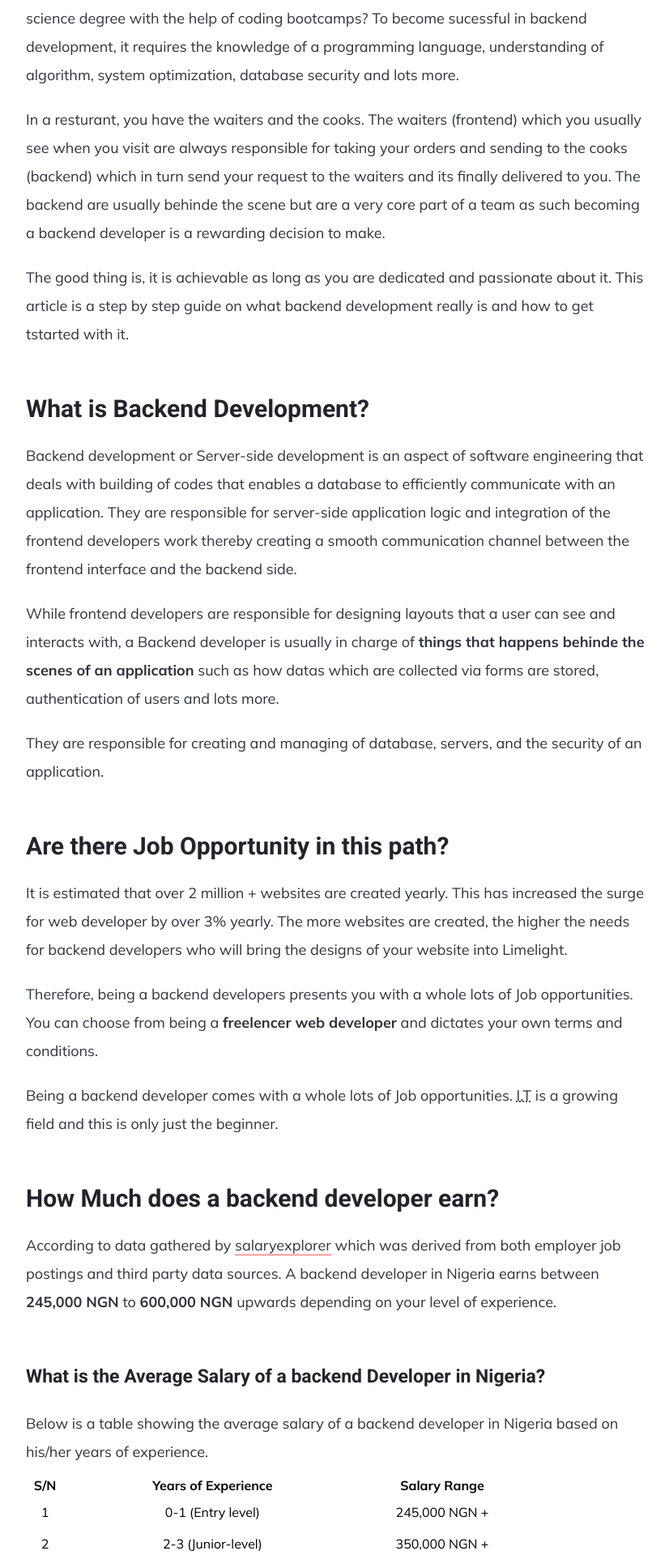
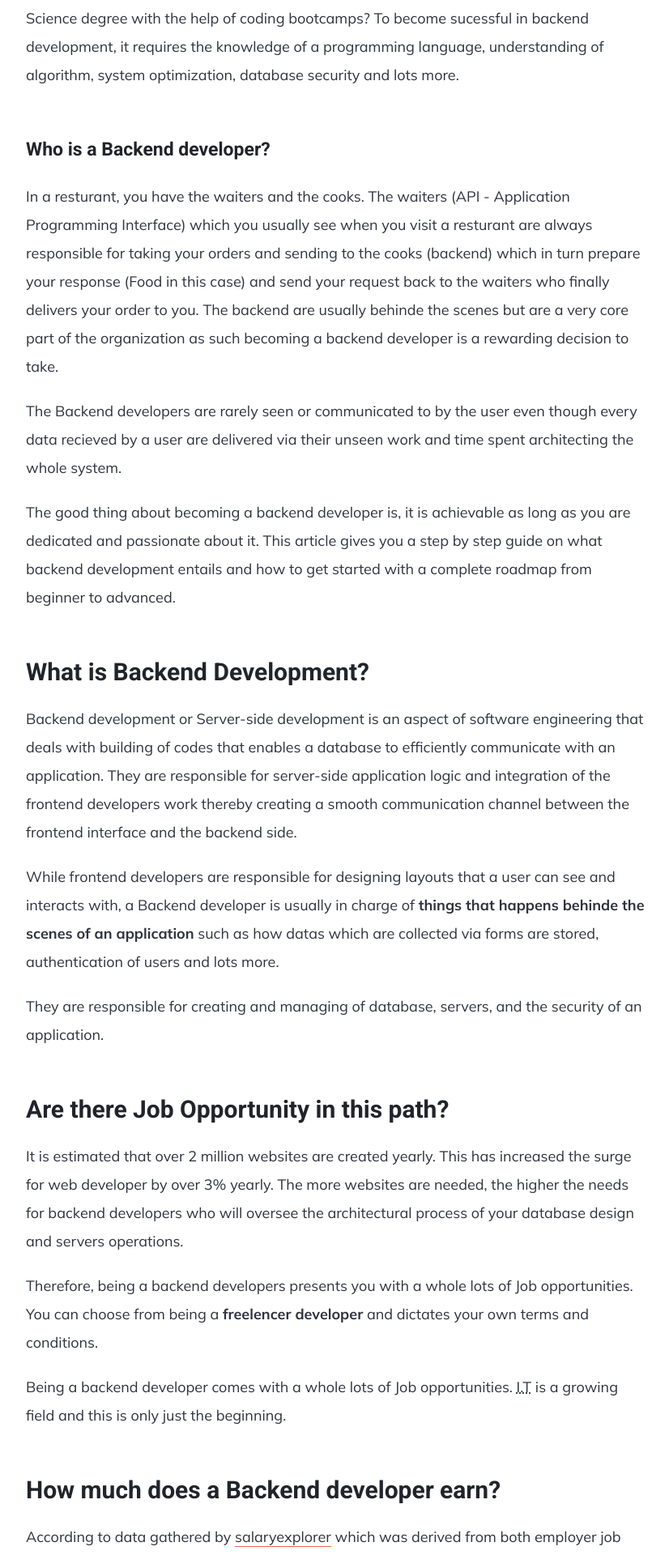
Before and after one commit to Orisfina/orisfina-bootcamp-v2, a Next.js app: page /blog/how-to-become-a-backend-developer-as-a-beginner in a window 1280 px wide. Shown: the part 420-2340 px from the top of the page at 81% size, without its empty margins (224-1050 px from the left). Built offline with nearby package versions, Linux system fonts and the light colour scheme.

Commit message:
fixing registration bud #1

```diff
--- a/components/RegistrationForm.js
+++ b/components/RegistrationForm.js
@@ -4,7 +4,7 @@ export default function RegistrationForm() {
   return (
     <>
     <form name='Registration-form' method='POST' action='/success' data-netlify="true">
-              <input type="hidden" name="form-name" value="Registration Form" />
+              <input type="hidden" name="form-name" value="Registration-Form" />
                    <div className='form-group'>
                      <label className='form-label'> Email </label>
                      <input type='email' name='email' className='group-field' required />
--- a/pages/blog/how-to-become-a-backend-developer-as-a-beginner.tsx
+++ b/pages/blog/how-to-become-a-backend-developer-as-a-beginner.tsx
@@ -27,17 +27,23 @@ const backendDevelopment:NextPage = () => {
                </header>
             <div className={styles.container}>
             <p className={styles.paragraph}>
-                Do you know you can become a backend developer today without a formal computer science degree with the help of coding bootcamps?
+                Do you know you can become a backend developer today without a formal Computer Science degree with the help of coding bootcamps?
                 To become sucessful in backend development, it requires the knowledge of a programming language, understanding of algorithm, system optimization, database security and lots more.
             </p>
+            <h3 className={styles.tertiaryHeader} >
+                Who is a Backend developer?
+            </h3>
             <p className={styles.paragraph}>
                 In a resturant, you have the waiters and the cooks.
-                The waiters (frontend) which you usually see when you visit are always responsible for taking your orders and sending to the cooks (backend) which in turn send your request to the waiters and its finally delivered to you.
-                The backend are usually behinde the scene but are a very core part of a team as such becoming a backend developer is a rewarding decision to make.
+                The waiters (API - Application Programming Interface) which you usually see when you visit a resturant are always responsible for taking your orders and sending to the cooks (backend) which in turn prepare your response (Food in this case) and send your request back to the waiters who finally delivers your order to you.
+                The backend are usually behinde the scenes but are a very core part of the organization as such becoming a backend developer is a rewarding decision to take.
             </p>
             <p className={styles.paragraph}>
-                The good thing is, it is achievable as long as you are dedicated and passionate about it.
-                This article is a step by step guide on what backend development really is and how to get tstarted with it.
+                The Backend developers are rarely seen or communicated to by the user even though every data recieved by a user are delivered via their unseen work and time spent architecting the whole system.
+            </p>
+            <p className={styles.paragraph}>
+                The good thing about becoming a backend developer is, it is achievable as long as you are dedicated and passionate about it.
+                This article gives you a step by step guide on what backend development entails and how to get started with a complete roadmap from beginner to advanced.
             </p>
                 <h2 className={styles.secondaryHeader}>What is Backend Development?</h2>
                 <p className={styles.paragraph}>
@@ -54,20 +60,19 @@ const backendDevelopment:NextPage = () => {
 
                 <h2  className={styles.secondaryHeader}>Are there Job Opportunity in this path?</h2>
                 <p className={styles.paragraph}>
-                    It is estimated that over 2 million + websites are created yearly.
-                    This has increased the surge for web developer by over 3% yearly. The more websites are created, the higher the needs for backend developers who will bring the designs of your website into Limelight.
+                    It is estimated that over 2 million websites are created yearly.
+                    This has increased the surge for web developer by over 3% yearly. The more websites are needed, the higher the needs for backend developers who will oversee the architectural process of your database design and servers operations.
                 </p>
                 <p className={styles.paragraph}>
                     Therefore, being a backend developers presents you with a whole lots of Job opportunities.
-                    You can choose from being a <b>freelencer web developer</b> and dictates your own terms and conditions.
+                    You can choose from being a <b>freelencer developer</b> and dictates your own terms and conditions.
                 </p>
                 <p className={styles.paragraph}>
-                    Being a backend developer comes with a whole lots of Job opportunities. <abbr title="Information Technology">I.T</abbr> is a growing field and this is only just the beginner.
+                    Being a backend developer comes with a whole lots of Job opportunities. <abbr title="Information Technology">I.T</abbr> is a growing field and this is only just the beginning.
                 </p>
 
-
                 <h2 className={styles.secondaryHeader}>
-                    How Much does a backend developer earn?
+                    How much does a Backend developer earn?
                 </h2 >
                 <p className={styles.paragraph}>
                     According to data gathered by <Link href='http://www.salaryexplorer.com/salary-survey.php?loc=158&loctype=1&job=10390&jobtype=3'>
@@ -75,13 +80,13 @@ const backendDevelopment:NextPage = () => {
                               salaryexplorer
                         </a>
                     </Link> which was derived from both employer job postings and third party data sources.
-                    A backend developer in Nigeria earns between <b>245,000 NGN</b> to <b>600,000 NGN </b> upwards depending on your level of experience.
+                    A Backend developer in Nigeria earns between <b>245,000 NGN</b> to <b>600,000 NGN </b> upwards depending on your level of experience.
                 </p>
                 <h3 className={styles.tertiaryHeader}>
                     What is the Average Salary of a backend Developer in Nigeria?
                 </h3 >
                 <p className={styles.paragraph}>
-                    Below is a table showing the average salary of a backend developer in Nigeria based on his/her years of experience.
+                    Below is a table showing the average salary of a Backend developer in Nigeria based on his/her years of experience.
                 </p>
                 <table className={styles.table}>
                     <thead className={styles.tableHead}>
@@ -116,7 +121,7 @@ const backendDevelopment:NextPage = () => {
                 </table>
 
                 <h3 className={styles.tertiaryHeader} >
-                   What is the Average Salary of a backend developer in europe
+                   What is the Average Salary of a backend developer in Europe?
                 </h3 >
                 <p className={`${styles.paragraph} pb-m`}>
                     Below is a table showing the average salary of a backend developer in Europe based on his/her years of experience.
@@ -133,7 +138,7 @@ const backendDevelopment:NextPage = () => {
                         <tr>
                             <td className={styles.tableData}>1</td>
                             <td className={styles.tableData}>0-1 (Entry level)</td>
-                            <td className={styles.tableData}>55,000 USD +</td>
+                            <td className={styles.tableData}>65,000 USD +</td>
                         </tr>
                         <tr>
                             <td className={styles.tableData}>2</td>
@@ -153,43 +158,43 @@ const backendDevelopment:NextPage = () => {
                     </tbody>
                 </table>
                 <p className={styles.paragraph}>
-                    The above ranges may differ based on several reasons such as company size, reputation etc.
-                    The big players company tends to follow the standard while startups companies most likey always play to the naive of most entry level candidates.
+                    The above ranges may differ based on several reasons such as company size, company reputation etc.
+                    The big players company tends to follow the standard salary pay while others may not.
                 </p>
                 <p className={styles.paragraph}>
-                    It is advisable to learn how to negotiate during this phase of your job hunt. You can go through our step by step guide on <Link href='/'>
-                        <a className={styles.link} target='_blank
+                    It is advisable to learn how to negotiate during this phase of your job hunt. You can go through our step by step guide on <Link href='#how-to-negotiate-salary-when-interviewing-a-company'>
+                        <a className={`${styles.link} disabled`}target='_blank
                         '>
                         how to negotiate your salary
                         </a>
                     </Link>  when interviewing with a company.
-                    Negotiation is a skill which must be learn inorder to get a better and standard salary during your job interview.
+                    Negotiation is a skill which must be learnt inorder to get a better and standard salary during your job interview.
                 </p>
                 <h2 className={styles.tertiaryHeader}>
-                    Who is an entry-level developer?
+                    Who is an Entry-level developer?
                 </h2 >
                 <p className={styles.paragraph}>
-                    An entry-level developer can be referred to a person who is just starting his/her career with little knownledge about some programming language and has about 2-3 projects tied to their portfolio.
-                    An entry level developer should be able to design webpages using HTML5, CSS3, and Javascript.
+                    An Entry-level developer can be referred to a person who is just starting his/her career with little knownledge about some programming language and has about 2-3 projects tied to their portfolio.
+                    An entry level Backend developer should be able to understand how basic comcepts about servers, database design, how to connect to a database and querying of datas.
                 </p>
                 <p className={styles.paragraph}>
                     They are basically self-taught developers who have taken out time to study certain concepts and love to progress further with their career.
                     This sets of developers are usually placed under strict supervision of Senior developers who guide them on their day to day task and comes in whenever they are stock with problems.
                 </p>
                 <p className={styles.paragraph}>
-                    Before you can apply for entry-level positions, you should have a basic understanding of how to structure a page using a programming language.
+                    Before you can apply for entry-level positions, you should have a basic understanding of how to work with a backend programming language.
                     There are several <Link href='/#'>
                         <a className={styles.link} target='_blank'>
                         free courses
                         </a>
-                    </Link> available on youtube to get you started while if you learn better having a guidiance then you can <Link href='/how-to-become-a-backend-developer-as-a-beginner'>
+                    </Link> available on youtube to get you started while if you learn better having a guidiance then you can <Link href='/register'>
                         <a className={styles.link} target='_blank'>
                         register
                         </a>
                     </Link> to our bootcamps as we offer both Onsite and Online training to get you started from scratch.
                 </p>
                 <h2 className={styles.tertiaryHeader}>
-                    Who is a junior-level /mid-senior developer?
+                    Who is a Junior-level /mid-senior developer?
                 </h2 >
                 <p className={styles.paragraph}>
                     A junior developer can be referred to a person with 2 or more years of experience tied to his/her resume. He/she is familiar with one programming language and his able to implement a semi-stable solution to a problem.
@@ -199,10 +204,10 @@ const backendDevelopment:NextPage = () => {
                     Despite their passion and unending desire to grow their career, they are still under close supervision of a senior developer who checkmate them time to time.
                 </p>
                 <h2 className={styles.tertiaryHeader}>
-                    Who is a senior-level developer?
+                    Who is a Senior-level developer?
                 </h2 >
                 <p className={styles.paragraph}>
-                    A senior developer is a developer with a deep knownledge, with years of experiences working with a tool or a programming language and is specialize in solving problems.
+                    A Senior developer is a developer with a deep knownledge, with years of experiences working with a tool or a programming language and is specialize in solving problems.
                 </p>
                 <p className={styles.paragraph}>
                     This enables them to be able to mentor younger developers.
@@ -211,18 +216,18 @@ const backendDevelopment:NextPage = () => {
 
 
                 <p className={styles.paragraph}>
-                    To cap it all, a senior developer is a problem solver who forsee issues and resolve it before it happens. A senior developer thinks in advance about a system bottleneck, and keeps in mind vulnerabilities and problems caused by the improper use of tools.
+                    To cap it all, a Senior developer is a problem solver who forsee issues and resolve it before it happens. A Senior developer thinks in advance about a system bottleneck, and keeps in mind vulnerabilities and problems caused by the improper use of tools.
                     They lead a project and makes well-reasoned decisions about software design and implementation based on the knowledge of the best practices in the field.
                 </p>
                 <h2 className={styles.secondaryHeader}>
-                    What do I need to know to be a backend Developer?
+                    What do I need to know to be a Backend Developer?
                 </h2>
                 <p className={styles.paragraph}>
                     Becoming a backend developer requires the basic knowledge of:
                 </p>
                 <ol className={`{styles.paragraph} pl-s`}>
                     <li className={styles.paragraph}>
-                        A Backend programming language (e.g PHP, Python, C++) or runtime environment (NodeJs) used in communicating with database and others
+                        A Backend programming language (e.g PHP, Python, C++) or runtime environment (NodeJs) used in communicating with database and others.
                     </li>
                     <li className={styles.paragraph}>
                         Basics of Database - (Relational database such as MySQL) or Non-relational Database (MongoDB)
@@ -240,9 +245,47 @@ const backendDevelopment:NextPage = () => {
                         Data structure and Algorithm
                     </li>
                 </ol>
+                <h3 className={styles.tertiaryHeader} >
+                    Backend Programming Language
+                </h3>
                 <p className={styles.paragraph}>
+                   You communicate with your friends and loved ones with the help of a language. You also need the knowledge of a language to communicate within the backend of your software.
+                   There are several scripting language which you can learn but in this guide, we will be guiding you on which path to take based on your background and popular demands in the industry.
+                </p>
+                <h4>
+                    How do I choose a Backend Language?
+                </h4>
+                <p className={styles.paragraph}>
+                    Before jumping into learning a language based on its popularity or simplicity, it advisable to ask yourself the following questions:
+                </p>
+                <ol className={`{styles.paragraph} pl-s`}>
+                    <li className={styles.paragraph}>
+                        Is there a demand of this language in my area?
+                    </li>
+                    <p className={styles.paragraph}>
+                        If the purpose of you learning is to get a job then you need to carefully research if the companies around your area are in need of this skill.
+                        You need to learn a language that is highly in demand. You dont want to be stuck with a language which will be difficult to land a job after spending several months learning.
+                    </p>
 
-                </p>
+                    <li className={styles.paragraph}>
+                        Do I have knownledge of any scripting language (like javascript)?
+                    </li>
+                    <p className={styles.paragraph}>
+                        If you have previous knowledge on scripting language like Javascript then you should learn NodeJs as it is a runtime environment for backend development. It is built on Javascript and as such it will be very easy for you to get along easily.
+                    </p>
+                    <li className={styles.paragraph}>
+                        Security / Authentication
+                    </li>
+                    <li className={styles.paragraph}>
+                        Server
+                    </li>
+                    <li className={styles.paragraph}>
+                        API
+                    </li>
+                    <li className={styles.paragraph}>
+                        Data structure and Algorithm
+                    </li>
+                </ol>
                </div>
         </article>
         <h2 className={`${styles.secondaryHeader} ${styles.center} ${styles.mbl}`}>
--- a/pages/register.tsx
+++ b/pages/register.tsx
@@ -13,7 +13,7 @@ import signup from '../public/images/signup.svg'
     <Head>
             <title>Registration Portal | Orisfina Computer Instiute</title>
             <meta name="description" content="Join thousands of others in starting a career today with our up-to-date syllabus with 100% practical approach. Enrol now!" />
-            <meta name="keywords" content="registration for free web design training, free web design training, free web development training" />
+            <meta name="keywords" content="registration for free web design training, free web design training, free web development training " />
           </Head>
     <NavBar />
     <SlideshowShort title='Registration Form' color1='KINDLY FILL THE FORM WITH THE APPROPRIATE DETAILS'/>
```
